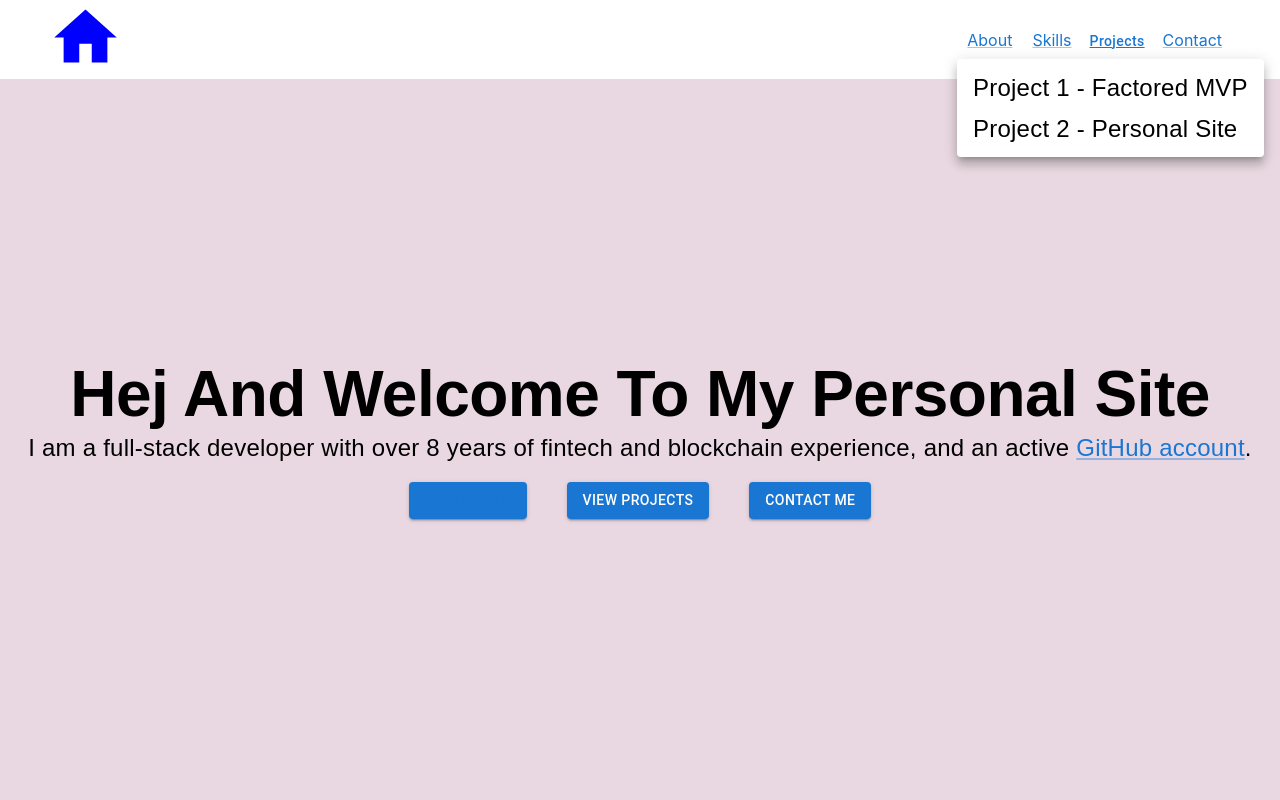
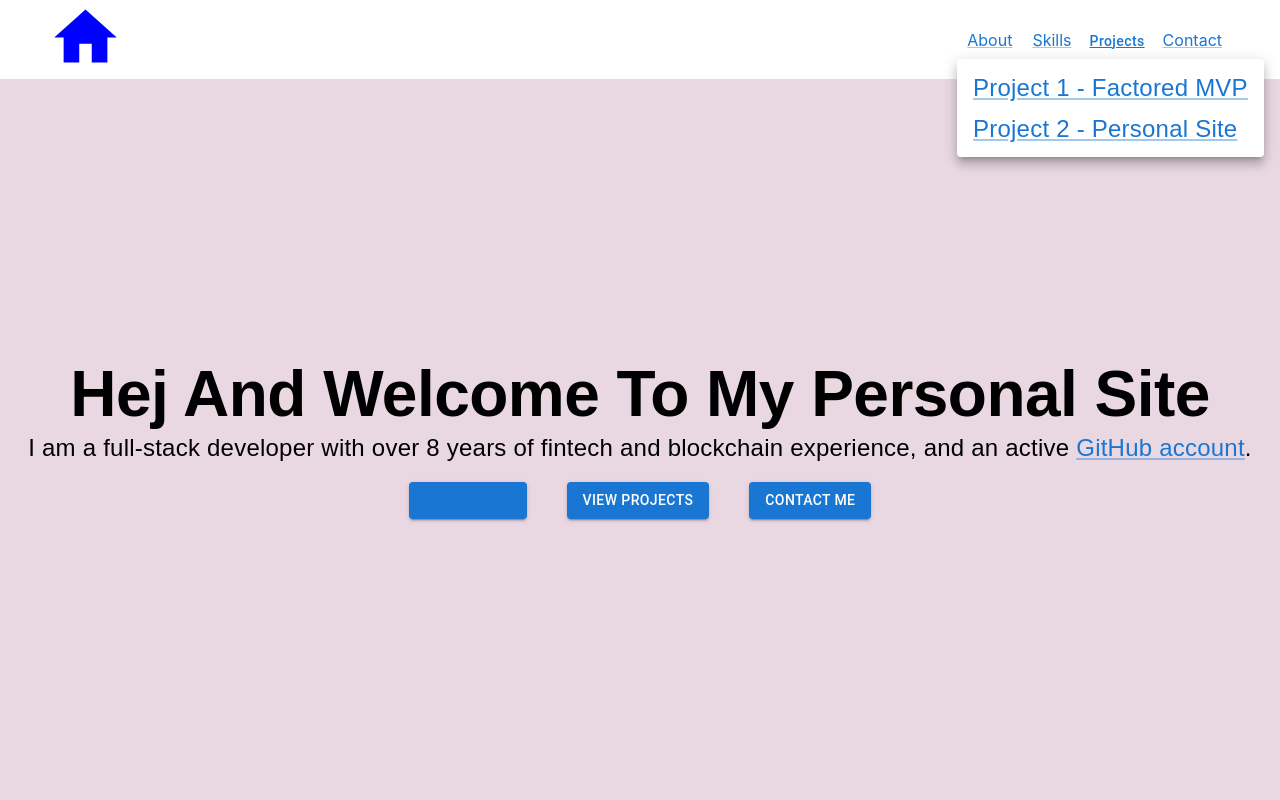
Before and after one commit to hal-alex/personal-site-mui, a React (Create React App) app: page / in a window 1280 px wide. Both pictures are taken after a click on the button "Projects". Shown: the top 800 px of the page. Built offline with nearby package versions, Linux system fonts and the light colour scheme.

Commit message:
added in-page navigation

```diff
--- a/src/components/About.js
+++ b/src/components/About.js
@@ -19,7 +19,7 @@ const About = () => {
   }
 
   return (
-    <Box sx={styles.container}>
+    <Box sx={styles.container} id="about">
       <Typography variant="h2">About</Typography>
       <Box sx={styles.wrapper}>
         <Typography>
--- a/src/components/DropdownMenu.js
+++ b/src/components/DropdownMenu.js
@@ -43,8 +43,12 @@ export default function BasicMenu() {
           "aria-labelledby": "basic-button",
         }}
       >
-        <MenuItem onClick={handleClose}>Project 1 - Factored MVP</MenuItem>
-        <MenuItem onClick={handleClose}>Project 2 - Personal Site</MenuItem>
+        <MenuItem onClick={handleClose}>
+          <Link href="/#project-1">Project 1 - Factored MVP</Link>
+        </MenuItem>
+        <MenuItem onClick={handleClose}>
+          <Link href="/#project-2">Project 2 - Personal Site</Link>
+        </MenuItem>
       </Menu>
     </Box>
   )
--- a/src/components/Header.js
+++ b/src/components/Header.js
@@ -39,17 +39,17 @@ const styles = {
 
 const Header = () => {
   const pages = [
-    { title: "About" },
-    { title: "Skills" },
+    { title: "About", inpageURL: "/#about" },
+    { title: "Skills", inpageURL: "/#skills" },
     { title: "Projects" },
-    { title: "Contact" },
+    { title: "Contact", inpageURL: "/#contact" },
   ]
 
   return (
     <AppBar position="static" sx={styles.appBar}>
       <Container maxWidth="xl">
         <Toolbar sx={styles.container}>
-          <Box component="a" href="">
+          <Box component="a" href="/">
             <HomeIcon sx={styles.logo}></HomeIcon>
           </Box>
           <Box sx={styles.linkContainer}>
@@ -57,7 +57,7 @@ const Header = () => {
               return item.title === "Projects" ? (
                 <DropdownMenu key={index}></DropdownMenu>
               ) : (
-                <Link to="/#about" key={index} sx={styles.links}>
+                <Link href={item.inpageURL} key={index} sx={styles.links}>
                   {item.title}
                 </Link>
               )
--- a/src/components/Projects.js
+++ b/src/components/Projects.js
@@ -35,7 +35,9 @@ const Projects = () => {
     <Box sx={styles.projects}>
       <Box sx={styles.wrapper}>
         <Box sx={styles.project1}>
-          <Typography variant="h3">Project 1 - Factored MVP</Typography>
+          <Typography variant="h3" id="project-1">
+            Project 1 - Factored MVP
+          </Typography>
           <Divider>
             <Typography variant="body1">Overview</Typography>
           </Divider>
--- a/src/components/Skills.js
+++ b/src/components/Skills.js
@@ -49,7 +49,7 @@ const Skills = () => {
   }
 
   return (
-    <Box sx={styles.container}>
+    <Box sx={styles.container} id="skills">
       <Typography variant="h2">Skills</Typography>
 
       <Box sx={styles.wrapper}>
```
